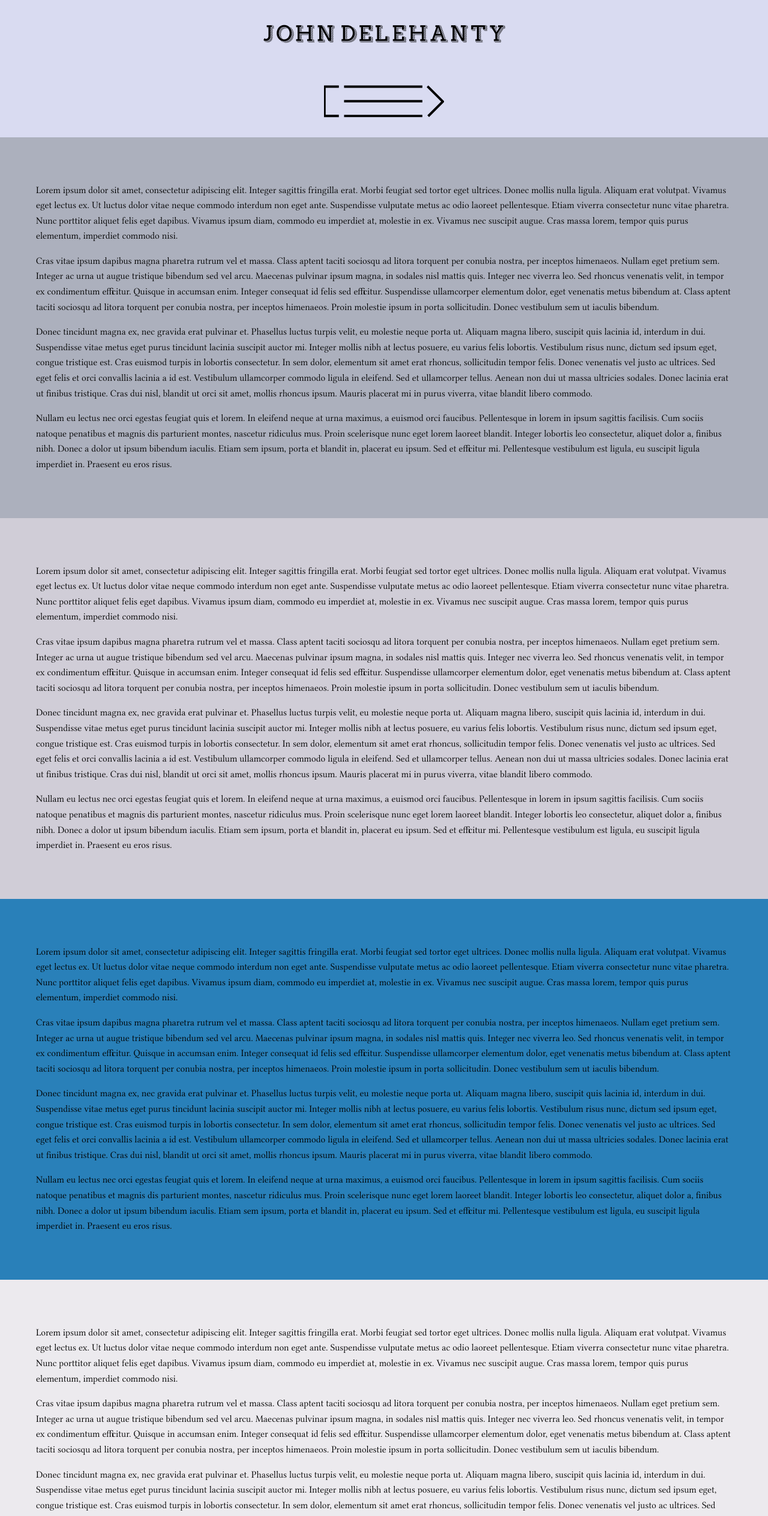
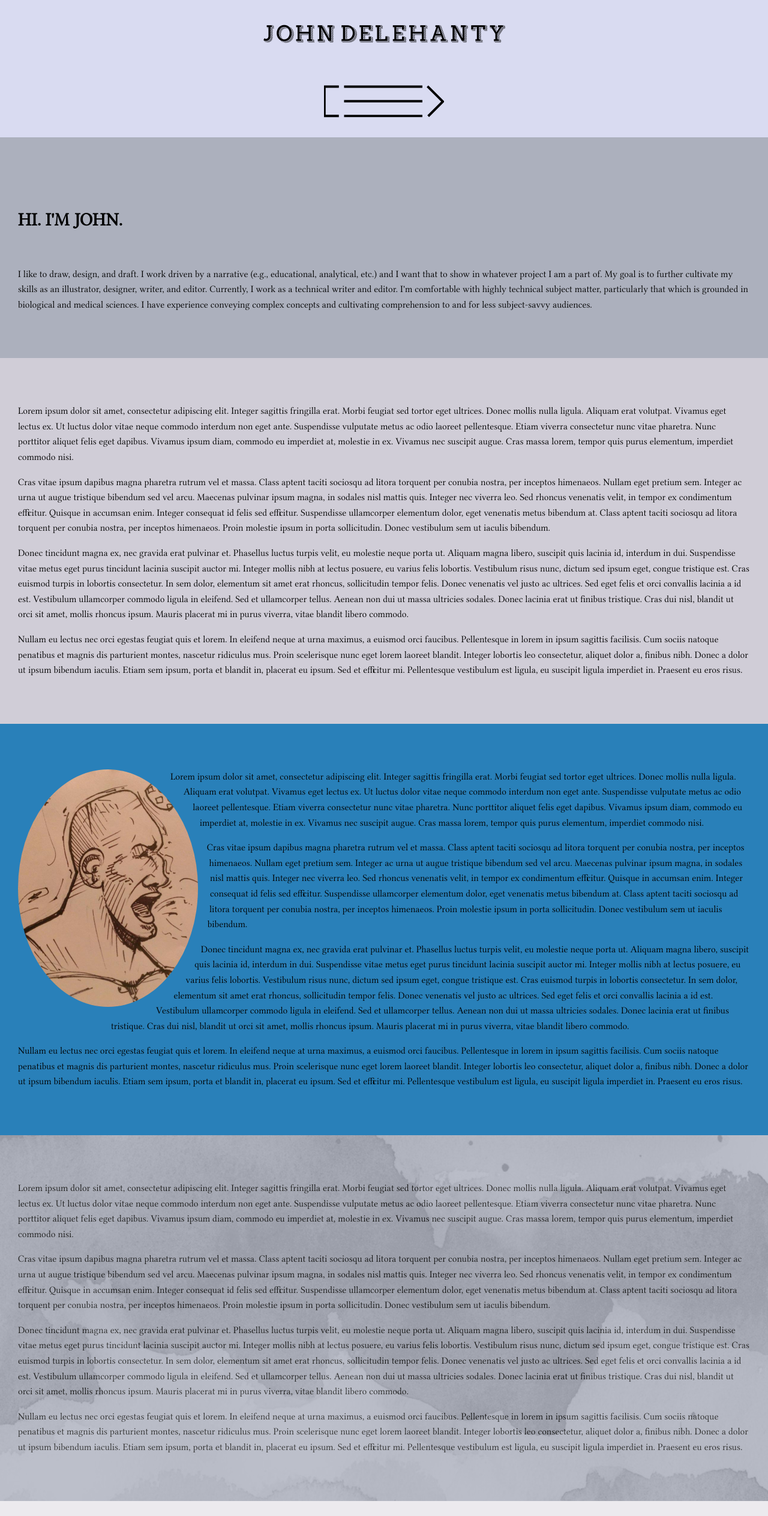
Before and after one commit to kayeouh/juan, a website: page index.html in a window 1280 px wide. Shown: the part 272-2800 px from the top of the page at 60% size. Drawn offline with nearby package versions, Linux system fonts and the light colour scheme.

Commit message:
Moar chengezzz

```diff
--- a/index.html
+++ b/index.html
@@ -50,20 +50,9 @@
 	<main data-waypoint="main">
 		<section data-waypoint-section="Intro" class="section-gray-dark">
 			<div class="inner">
+				<h3 class="subheader">Hi. I'm John.</h3>
 				<p>
-					Lorem ipsum dolor sit amet, consectetur adipiscing elit. Integer sagittis fringilla erat. Morbi feugiat sed tortor eget ultrices. Donec mollis nulla ligula. Aliquam erat volutpat. Vivamus eget lectus ex. Ut luctus dolor vitae neque commodo interdum non eget ante. Suspendisse vulputate metus ac odio laoreet pellentesque. Etiam viverra consectetur nunc vitae pharetra. Nunc porttitor aliquet felis eget dapibus. Vivamus ipsum diam, commodo eu imperdiet at, molestie in ex. Vivamus nec suscipit augue. Cras massa lorem, tempor quis purus elementum, imperdiet commodo nisi.
-				</p>
-
-				<p>
-					Cras vitae ipsum dapibus magna pharetra rutrum vel et massa. Class aptent taciti sociosqu ad litora torquent per conubia nostra, per inceptos himenaeos. Nullam eget pretium sem. Integer ac urna ut augue tristique bibendum sed vel arcu. Maecenas pulvinar ipsum magna, in sodales nisl mattis quis. Integer nec viverra leo. Sed rhoncus venenatis velit, in tempor ex condimentum efficitur. Quisque in accumsan enim. Integer consequat id felis sed efficitur. Suspendisse ullamcorper elementum dolor, eget venenatis metus bibendum at. Class aptent taciti sociosqu ad litora torquent per conubia nostra, per inceptos himenaeos. Proin molestie ipsum in porta sollicitudin. Donec vestibulum sem ut iaculis bibendum.
-				</p>
-
-				<p>
-					Donec tincidunt magna ex, nec gravida erat pulvinar et. Phasellus luctus turpis velit, eu molestie neque porta ut. Aliquam magna libero, suscipit quis lacinia id, interdum in dui. Suspendisse vitae metus eget purus tincidunt lacinia suscipit auctor mi. Integer mollis nibh at lectus posuere, eu varius felis lobortis. Vestibulum risus nunc, dictum sed ipsum eget, congue tristique est. Cras euismod turpis in lobortis consectetur. In sem dolor, elementum sit amet erat rhoncus, sollicitudin tempor felis. Donec venenatis vel justo ac ultrices. Sed eget felis et orci convallis lacinia a id est. Vestibulum ullamcorper commodo ligula in eleifend. Sed et ullamcorper tellus. Aenean non dui ut massa ultricies sodales. Donec lacinia erat ut finibus tristique. Cras dui nisl, blandit ut orci sit amet, mollis rhoncus ipsum. Mauris placerat mi in purus viverra, vitae blandit libero commodo.
-				</p>
-
-				<p>
-					Nullam eu lectus nec orci egestas feugiat quis et lorem. In eleifend neque at urna maximus, a euismod orci faucibus. Pellentesque in lorem in ipsum sagittis facilisis. Cum sociis natoque penatibus et magnis dis parturient montes, nascetur ridiculus mus. Proin scelerisque nunc eget lorem laoreet blandit. Integer lobortis leo consectetur, aliquet dolor a, finibus nibh. Donec a dolor ut ipsum bibendum iaculis. Etiam sem ipsum, porta et blandit in, placerat eu ipsum. Sed et efficitur mi. Pellentesque vestibulum est ligula, eu suscipit ligula imperdiet in. Praesent eu eros risus.
+					I like to draw, design, and draft. I work driven by a narrative (e.g., educational, analytical, etc.) and I want that to show in whatever project I am a part of. My goal is to further cultivate my skills as an illustrator, designer, writer, and editor. Currently, I work as a technical writer and editor. I'm comfortable with highly technical subject matter, particularly that which is grounded in biological and medical sciences. I have experience conveying complex concepts and cultivating comprehension to and for less subject-savvy audiences.
 				</p>
 
 			</div>
@@ -92,6 +81,7 @@
 
 		<section data-waypoint-section="Skills" class="section-blue">
 			<div class="inner">
+				<img class="circle-image-left" src="/images/drawings/crown.jpg" />
 				<p>
 					Lorem ipsum dolor sit amet, consectetur adipiscing elit. Integer sagittis fringilla erat. Morbi feugiat sed tortor eget ultrices. Donec mollis nulla ligula. Aliquam erat volutpat. Vivamus eget lectus ex. Ut luctus dolor vitae neque commodo interdum non eget ante. Suspendisse vulputate metus ac odio laoreet pellentesque. Etiam viverra consectetur nunc vitae pharetra. Nunc porttitor aliquet felis eget dapibus. Vivamus ipsum diam, commodo eu imperdiet at, molestie in ex. Vivamus nec suscipit augue. Cras massa lorem, tempor quis purus elementum, imperdiet commodo nisi.
 				</p>
@@ -111,7 +101,7 @@
 			</div>
 		</section>
 
-		<section data-waypoint-section="Work">
+		<section class="section-gray-dark-watercolor" data-waypoint-section="Work">
 			<div class="inner">
 				<p>
 					Lorem ipsum dolor sit amet, consectetur adipiscing elit. Integer sagittis fringilla erat. Morbi feugiat sed tortor eget ultrices. Donec mollis nulla ligula. Aliquam erat volutpat. Vivamus eget lectus ex. Ut luctus dolor vitae neque commodo interdum non eget ante. Suspendisse vulputate metus ac odio laoreet pellentesque. Etiam viverra consectetur nunc vitae pharetra. Nunc porttitor aliquet felis eget dapibus. Vivamus ipsum diam, commodo eu imperdiet at, molestie in ex. Vivamus nec suscipit augue. Cras massa lorem, tempor quis purus elementum, imperdiet commodo nisi.
--- a/sass/generic/_variables.scss
+++ b/sass/generic/_variables.scss
@@ -64,5 +64,4 @@ $logo-color: url("../images/logo-color.png");
 $logo-white: url("../images/logo-white.png");
 
 /* Background Images */
-$yellow-lines-background: url("../images/yellow-lines-square.svg");
-$ampersand-background: url("../images/ampersand.svg");
+$watercolor-background: url("../images/backgrounds/watercolor.jpg");
--- a/sass/objects/_sections.scss
+++ b/sass/objects/_sections.scss
@@ -3,7 +3,8 @@
 */
 
 section{
-	padding: $section-padding;
+	padding: $section-padding $section-padding/2;
+	position: relative;
 }
 
 .section-slate{
@@ -21,3 +22,23 @@ section{
 .section-blue{
 	background-color: $blue;
 }
+
+.section-gray-dark-watercolor{
+	@extend .section-gray-dark;
+	@extend %bg-watercolor;
+}
+
+%bg-watercolor{
+	&:after{
+		content: "";
+		background-image: $watercolor-background;
+		background-size: cover;
+		position: absolute;
+		top: 0;
+		left: 0;
+		bottom: 0;
+		right: 0;
+		opacity: 0.2;
+		z-index: 1;
+	}
+}
--- a/sass/objects/_text.scss
+++ b/sass/objects/_text.scss
@@ -1 +1,6 @@
 /* Special Text Styles */
+
+.subheader{
+	@extend %ll700;
+	@include font-size(30);
+}
--- a/sass/objects/_transforms.scss
+++ b/sass/objects/_transforms.scss
@@ -37,7 +37,7 @@
 
 %toggle-uri{
 	opacity: 1;
- 	transition: opacity 1s ease 0.25s;
+	transition: opacity 1s ease 0.25s;
 }
 
 %size-toggle, .size-toggle{
@@ -51,3 +51,15 @@
 %margin-top-toggle, .margin-top-toggle{
 	transition: margin-top 0.3s ease-out;
 }
+
+.circle-image-left{
+	width: 50%;
+	max-width: 300px;
+	height: auto;
+	border-radius: 50%;
+	shape-outside: border-box;
+	shape-margin: 20px;
+	float: left;
+	margin-right: 20px;
+	margin-bottom: 20px;
+}
--- a/sass/objects/_waypoints.scss
+++ b/sass/objects/_waypoints.scss
@@ -11,6 +11,7 @@
 .stuck{
 	position:fixed;
 	top: 0;
+	z-index: 2;
 	.current-section-title{
 		opacity: 1;
 		@extend %fade-toggle;
```
Also changed, not shown: css/style.css, images/backgrounds/watercolor.jpg (added), images/drawings/crown.jpg (added), images/drawings/gorilla.jpg (added), sass/generic/_mixins.scss (line endings or trailing spaces).
